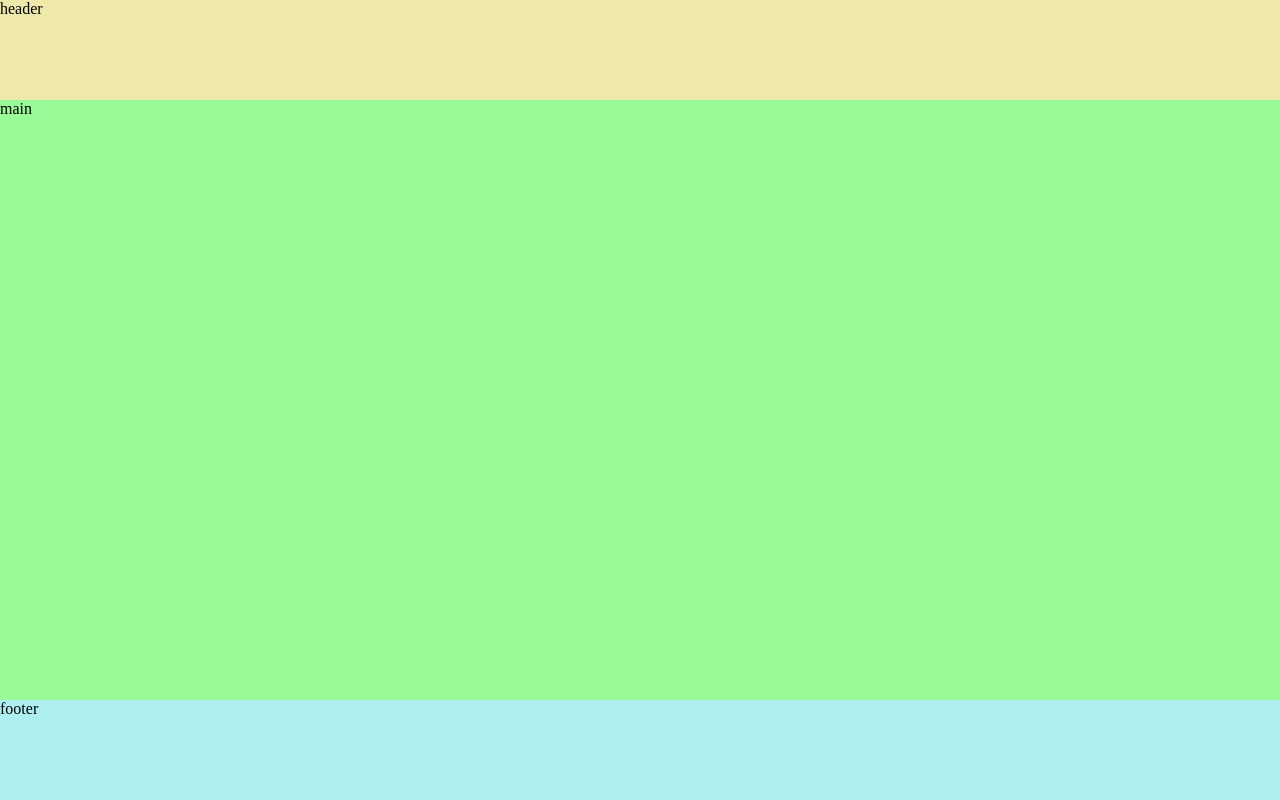
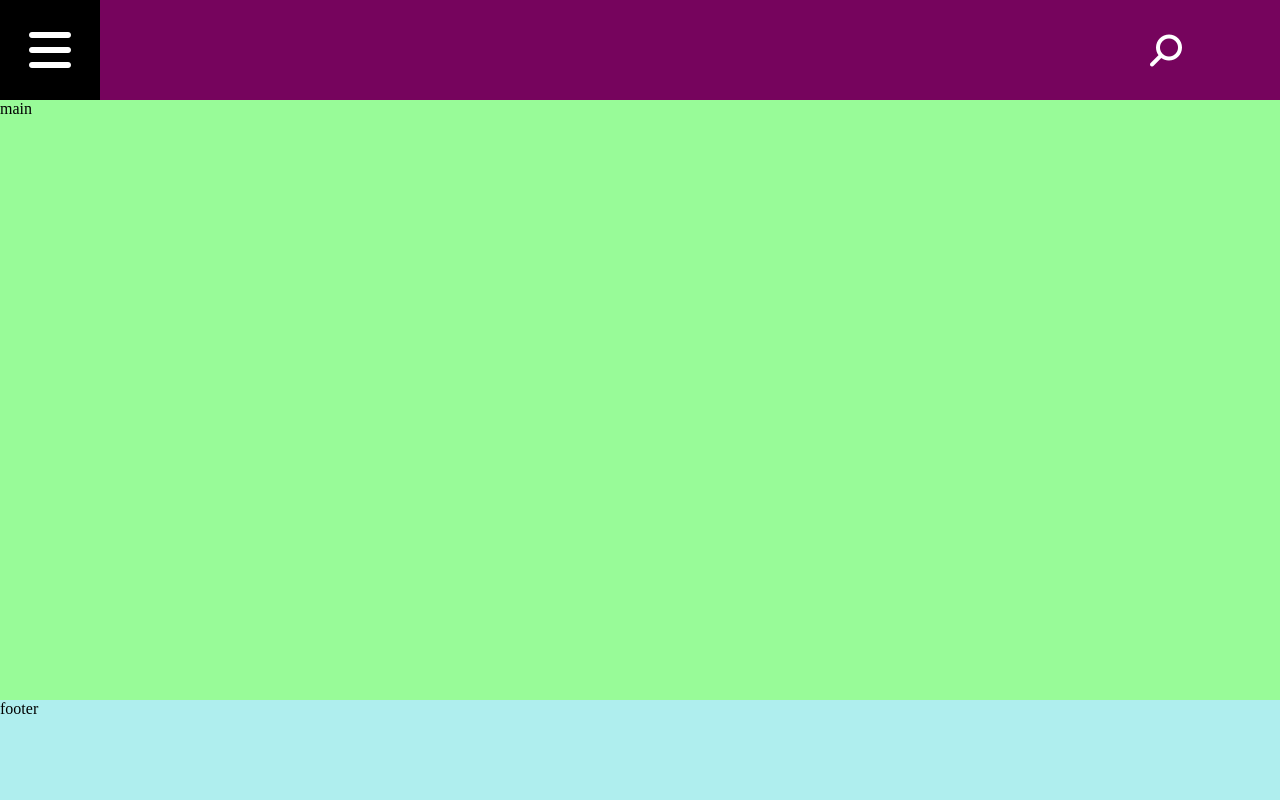
Before and after one commit to luizgustavo2006/headphone-purple, a plain HTML site: page index.html in a window 1280 px wide. Drawn offline with Linux system fonts and the light colour scheme.

Commit message:
header estilizado

```diff
--- /dev/null
+++ b/css/menu.css
@@ -0,0 +1,9 @@
+.menu {
+    height: 100px;
+    width: 100px;
+    color: white;
+    background-color: black;
+    display: grid;
+    place-items: center;
+    font-size: 3rem;
+}
--- /dev/null
+++ b/css/search.css
@@ -0,0 +1,5 @@
+.search {
+    color: white;
+    font-size: 2rem;
+    transform: rotate(90deg);
+}
--- a/style.css
+++ b/css/style.css
@@ -14,7 +14,10 @@ body {
 
 header {
     grid-area: header;
-    background-color: palegoldenrod;
+    display: flex;
+    justify-content: space-between;
+    align-items: center;
+    padding-right: 100px;
 }
 
 main {
--- a/index.html
+++ b/index.html
@@ -4,14 +4,24 @@
 <head>
     <meta charset="UTF-8">
     <meta name="viewport" content="width=device-width, initial-scale=1.0">
-    <link rel="stylesheet" href="style.css">
+    <script src="https://kit.fontawesome.com/cb4f3aa626.js" crossorigin="anonymous"></script>
+    <link rel="stylesheet" href="./css/style.css">
+    <link rel="stylesheet" href="./css/menu.css">
+    <link rel="stylesheet" href="./css/search.css">
     <title>Headphone Purple</title>
 </head>
 
 <body>
 
     <header>
-        header
+        <div class="menu">
+            <i class="fas fa-bars"></i>
+        </div>
+
+        <div class="search">
+            <i class="fas fa-search"></i>
+        </div>
+
     </header>
 
     <main>
```
Also changed, not shown: img/menu.png (deleted).
